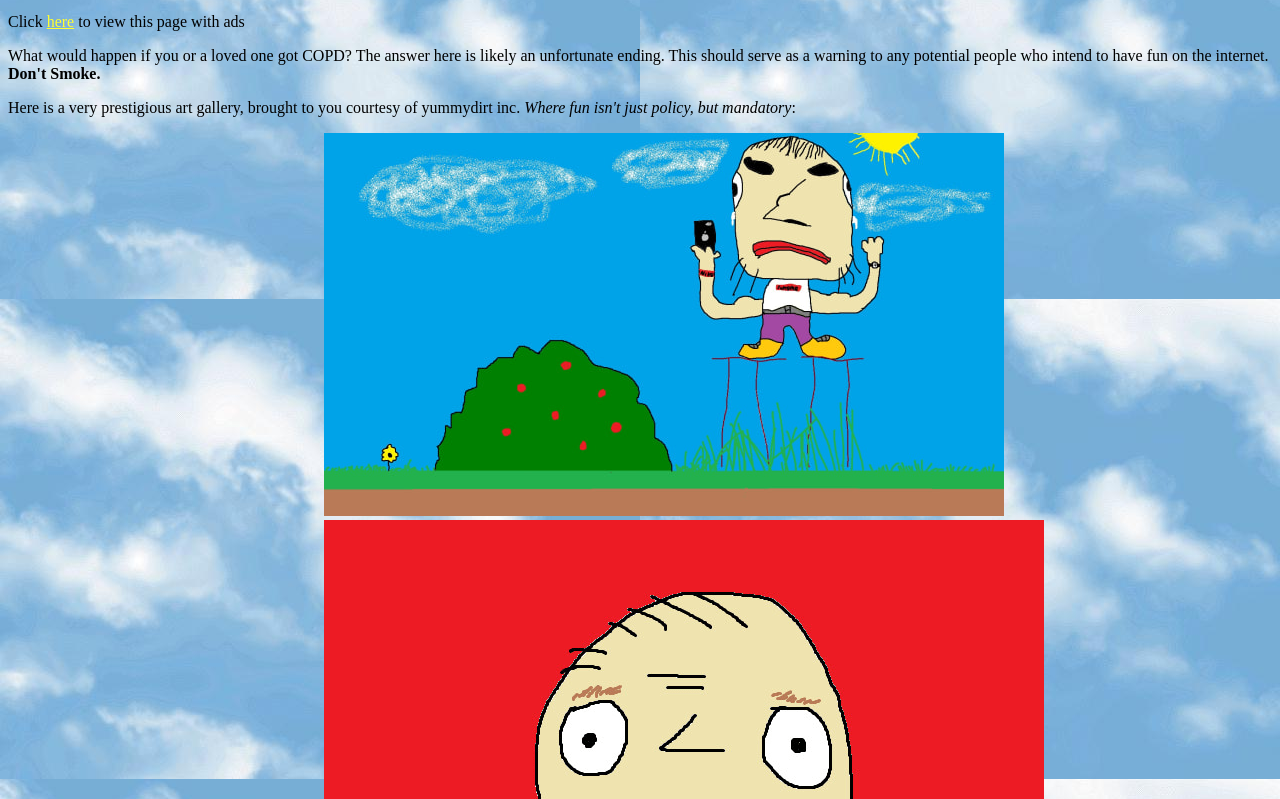
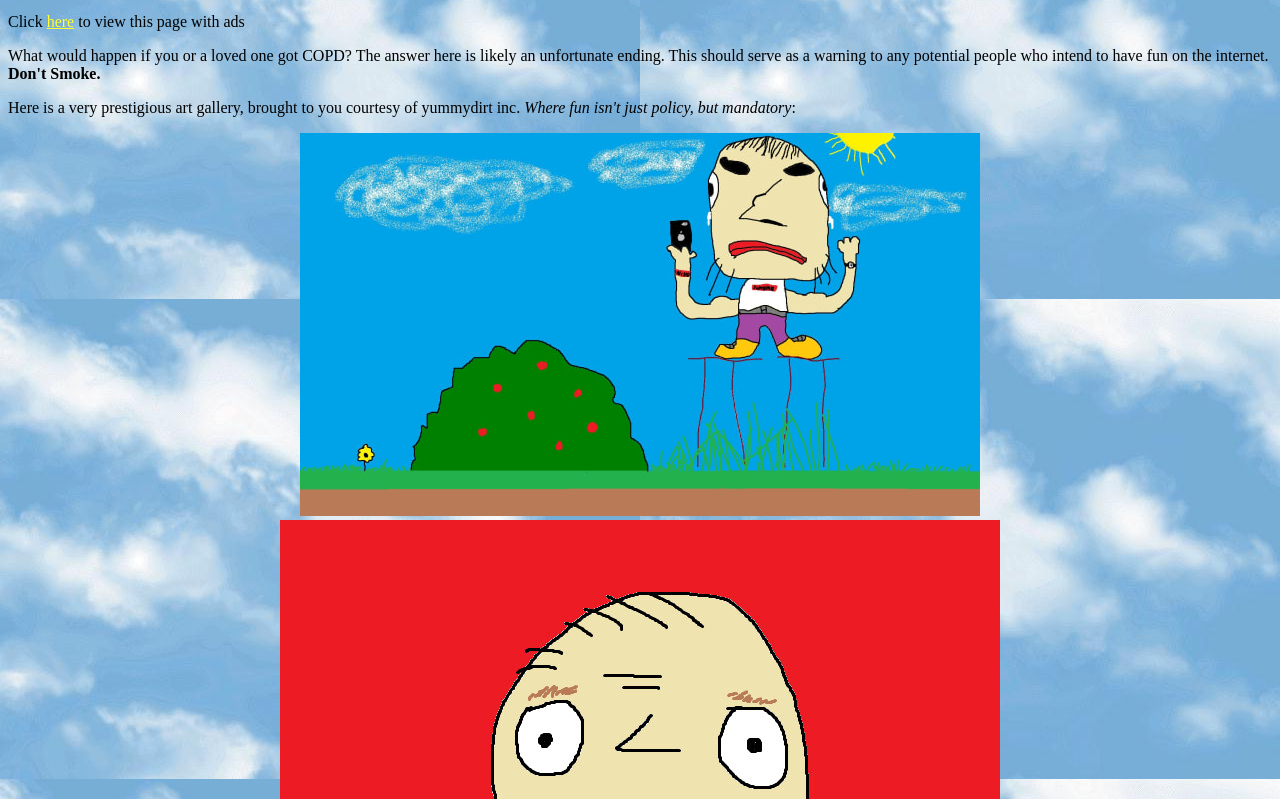
Before and after one commit to yummydirtx/yummydirtx.github.io, a plain HTML site: page index.html in a window 1280 px wide. Shown: the part 661-1460 px from the top of the page. Drawn offline with Linux system fonts and the light colour scheme.

Commit message:
changed to an outdated method of centering

```diff
--- a/index.html
+++ b/index.html
@@ -25,11 +25,13 @@
         <p>Click <a href="https://www.yummydirt.me/adpage/">here</a> to view this page with ads</p>
 		<p>What would happen if you or a loved one got COPD? The answer here is likely an unfortunate ending. This should serve as a warning to any potential people who intend to have fun on the internet. <b>Don't Smoke.</b></p>
 		<p>Here is a very prestigious art gallery, brought to you courtesy of yummydirt inc. <i>Where fun isn't just policy, but mandatory</i>: </p>
-		<div class="gallery">
+		<center>
+		<div>
 		<img src="/images/draw-anything-in-microsoft-paint-with-a-mouse.jpeg" alt="yummydirt brand background">
 		<img src="/images/draw-anything-in-microsoft-paint-with-a-mouse.png" alt="yummydirt brand portrait">
 		<img src="/images/draw-anything-in-microsoft-paint-with-a-mouse.jpg" alt="yummydirt brand fishies">
 		</div>
+		</center>
 		<center>
 		<img src="/images/hline.gif" width="540" height="4">
 		<p><img src="/images/ball1.gif" width="20" height="20"><img src="/images/ball2.gif" width="20" height="20"><img src="/images/ball3.gif" width="20" height="20"><i>
--- a/style.css
+++ b/style.css
@@ -11,10 +11,3 @@ clickMe {
 h2 {
 	text-align: left;
 }
-.gallery {
-  display: block;
-  margin-left: auto;
-  margin-right: auto;
-  width: 50%;
-  justify: center;
-}
```
